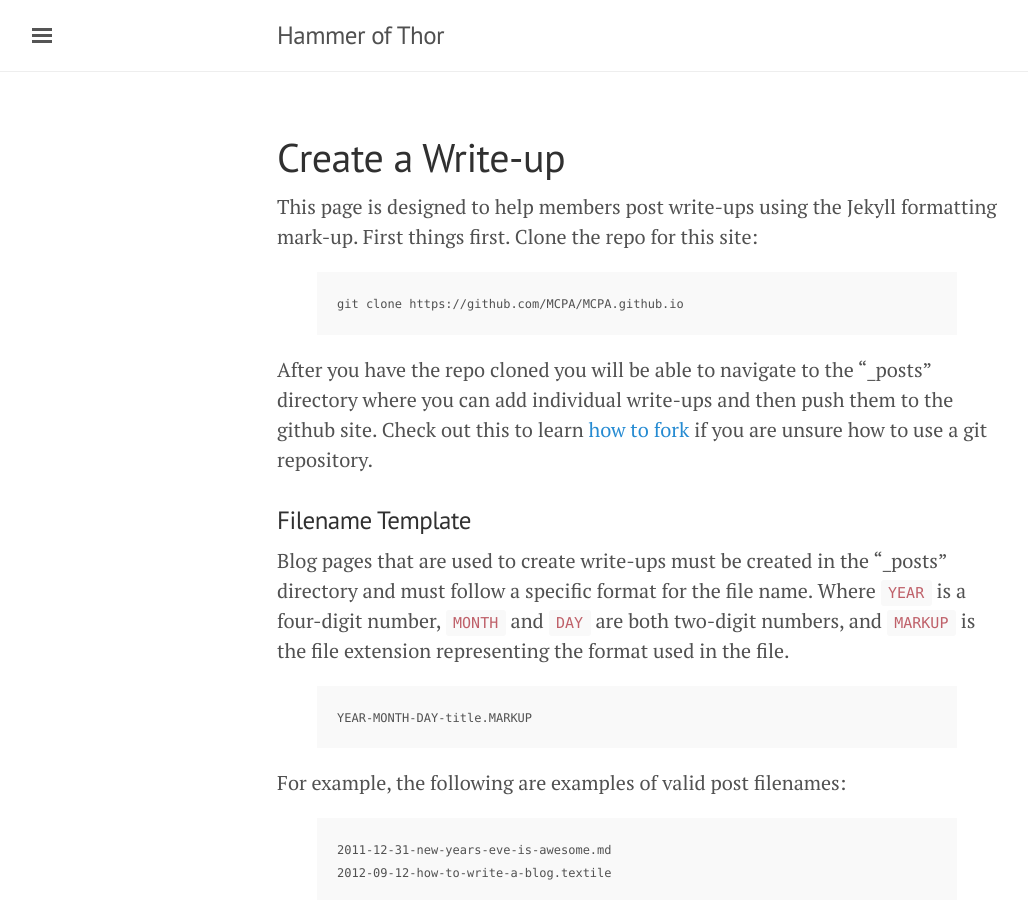
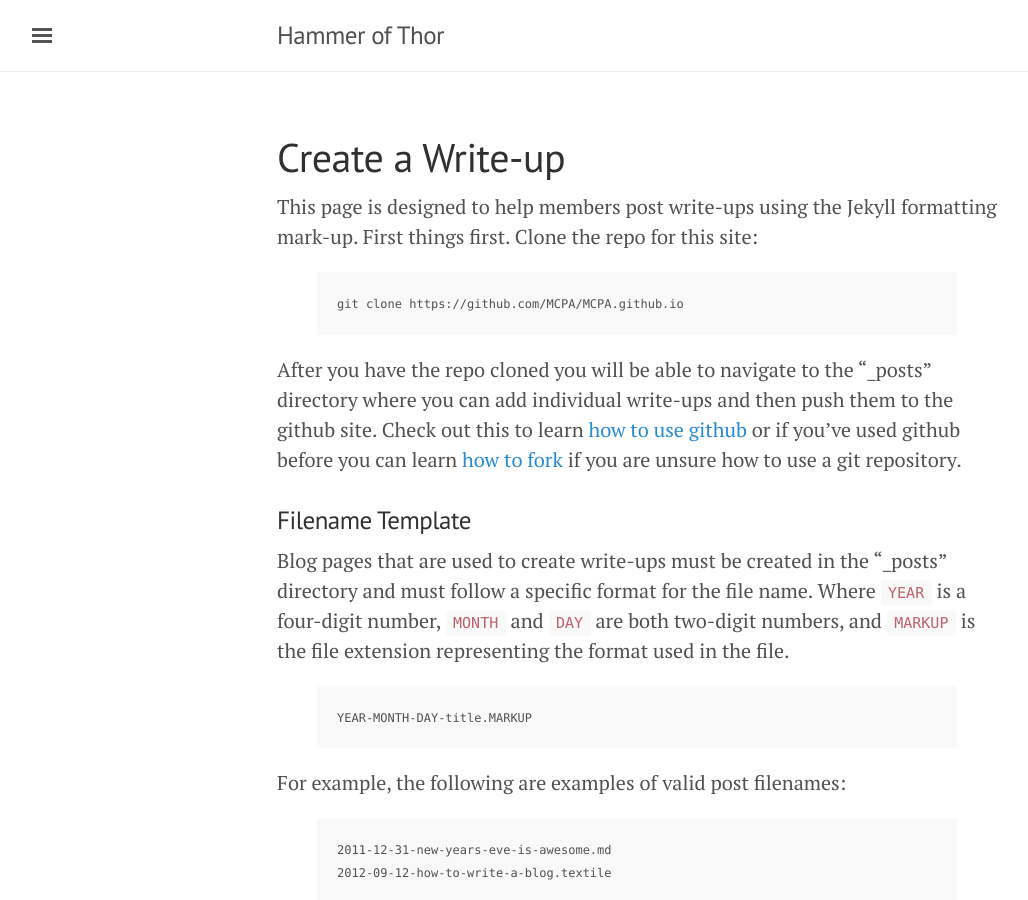
Before and after one commit to MCPA/MCPA.github.io, a Jekyll site: the page built from projects/how-to.md, in a window 1280 px wide and 900 px high. Shown: the whole window, without its empty margins (3-1031 px from the left). Built offline with Jekyll 4.4.1, drawn with Linux system fonts in a browser that asks for light colours.

Commit message:
Update how-to.md
minor change to the how-to links at beginning of article

```diff
--- a/projects/how-to.md
+++ b/projects/how-to.md
@@ -10,7 +10,7 @@ This page is designed to help members post write-ups using the Jekyll formatting
 
 <figure class="highlight"><pre><code class="language-text" data-lang="text">git clone https://github.com/MCPA/MCPA.github.io </code></pre></figure>
 
-After you have the repo cloned you will be able to navigate to the "_posts" directory where you can add individual write-ups and then push them to the github site. Check out this to learn [how to fork](https://help.github.com/articles/fork-a-repo/) if you are unsure how to use a git repository.
+After you have the repo cloned you will be able to navigate to the "_posts" directory where you can add individual write-ups and then push them to the github site. Check out this to learn [how to use github](http://git-scm.com/book/en/v2/Getting-Started-Git-Basics) or if you've used github before you can learn [how to fork](https://help.github.com/articles/fork-a-repo/) if you are unsure how to use a git repository.
 
 <h3>Filename Template</h3>
 Blog pages that are used to create write-ups must be created in the "_posts" directory and must follow a specific format for the file name. Where <code>YEAR</code> is a four-digit number, <code>MONTH</code> and <code>DAY</code> are both two-digit numbers, and <code>MARKUP</code> is the file extension representing the format used in the file.
```
